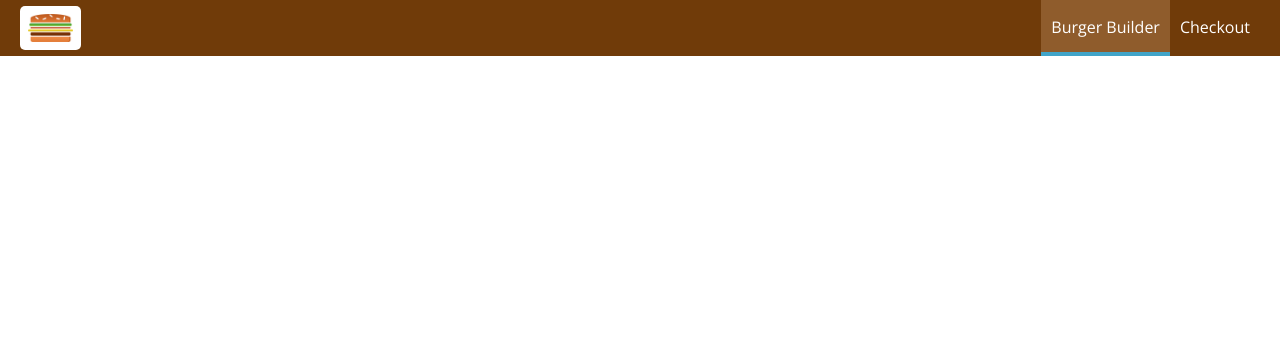
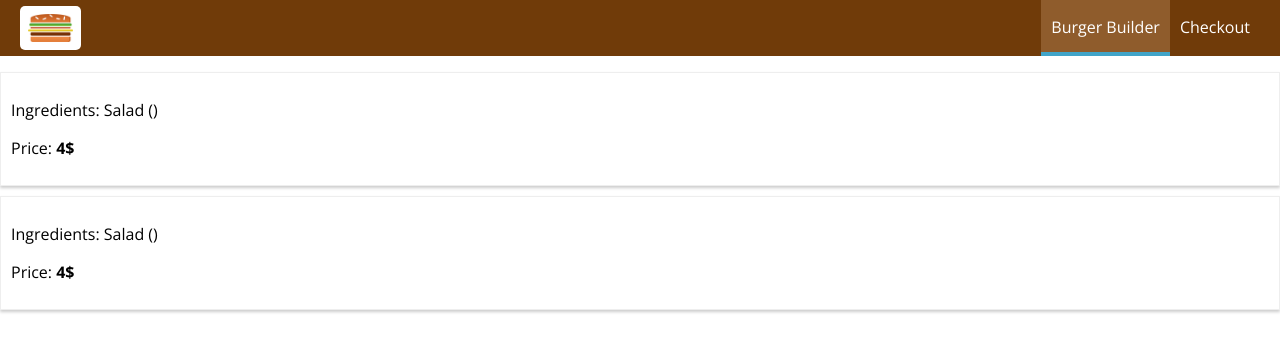
Before and after one commit to zeydmax/mighty-burger-builder, a React app: page /orders in a window 1280 px wide. Shown: the top 352 px of the page. Built offline with nearby package versions, Linux system fonts and the light colour scheme.

Commit message:
Feature: Added Orders container, Order component

```diff
--- a/src/App.js
+++ b/src/App.js
@@ -4,14 +4,16 @@
 import Layout from './hoc/Layout/Layout'
 import BurgerBuilder from './containers/BurgerBuilder/BurgerBuilder'
 import Checkout from './containers/Checkout/Checkout'
+import Orders from './containers/Orders/Orders'
 
 class App extends Component {
   render() {
     return (
       <div>
         <Layout>
+          <Route path="/checkout" component={Checkout} />
+          <Route path="/orders" component={Orders} />
           <Route path="/" exact component={BurgerBuilder} />
-          <Route path="/checkout" component={Checkout} />
         </Layout>
       </div>
     )
--- /dev/null
+++ b/src/components/Order/Order.css
@@ -0,0 +1,8 @@
+.Order {
+  width: 100%;
+  border: 1px solid #eee;
+  box-shadow: 0 2px 3px #ccc;
+  padding: 10px;
+  margin: 10px auto;
+  box-sizing: border-box;
+}
--- /dev/null
+++ b/src/components/Order/Order.js
@@ -0,0 +1,16 @@
+import React from 'react'
+
+import classes from './Order.css'
+
+const Order = props => {
+  return (
+    <div className={classes.Order}>
+      <p>Ingredients: Salad ()</p>
+      <p>
+        Price: <strong>4$</strong>
+      </p>
+    </div>
+  )
+}
+
+export default Order
--- /dev/null
+++ b/src/containers/Orders/Orders.js
@@ -0,0 +1,16 @@
+import React, {Component} from 'react'
+
+import Order from '../../components/Order/Order'
+
+class Orders extends Component {
+  render() {
+    return (
+      <div>
+        <Order />
+        <Order />
+      </div>
+    )
+  }
+}
+
+export default Orders
```
